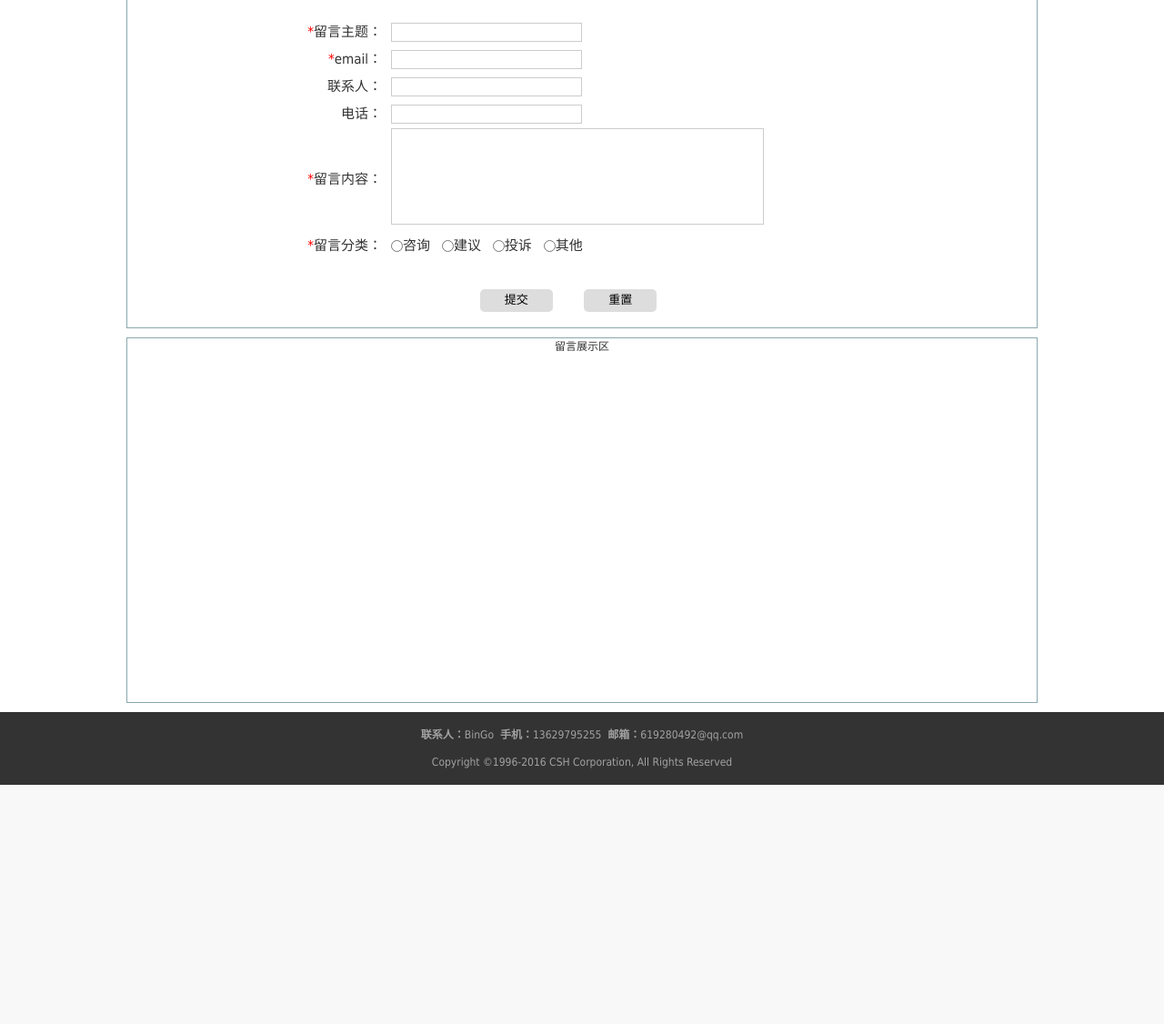
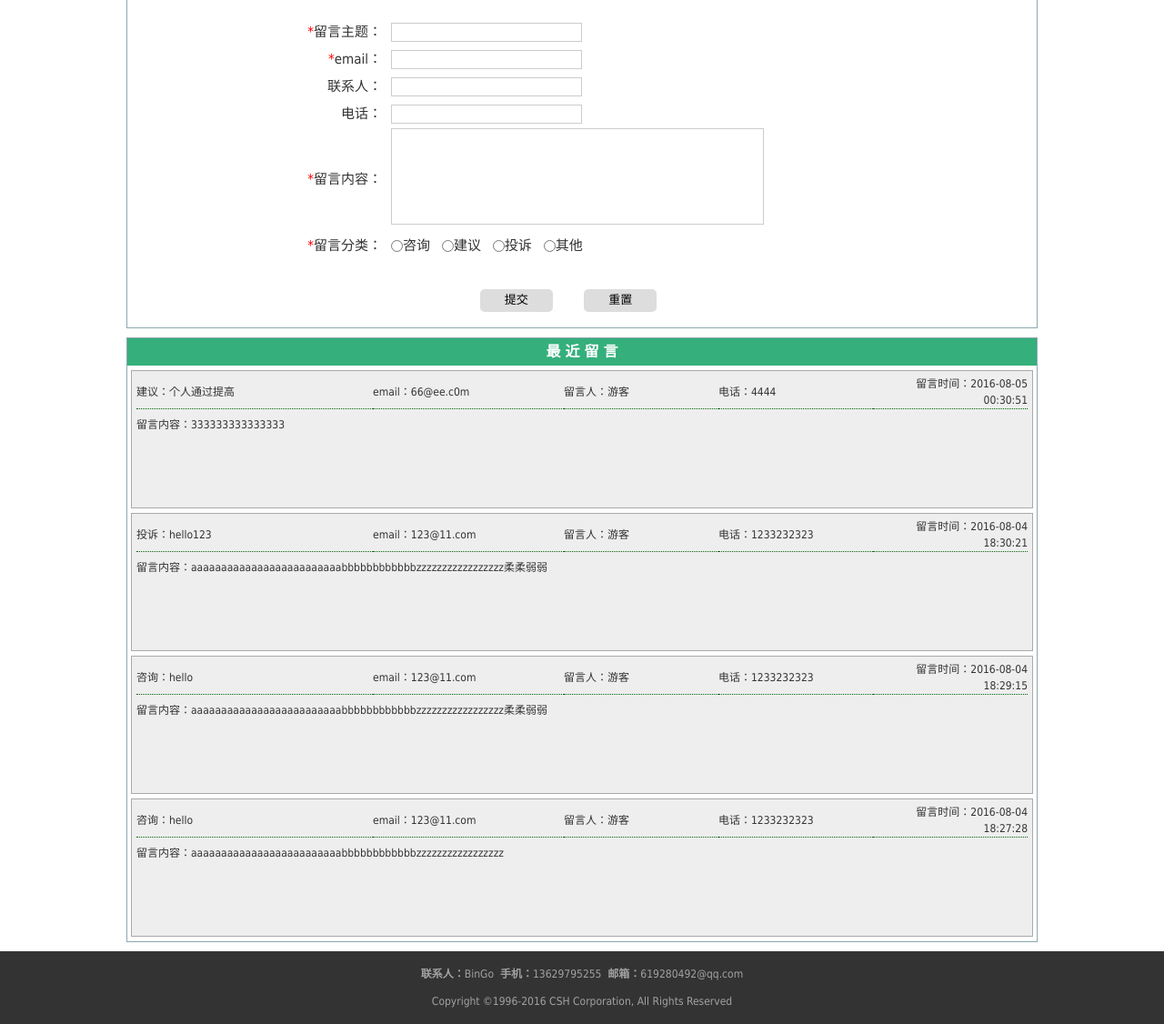
Before and after one commit to boyyb/cq_csh, a PHP site: page /1_csh/ in a window 1280 px wide. Shown: the part 83-1209 px from the top of the page at 91% size. Before the commit the page ends 946 px from the top, so only its background shows below. Run offline with PHP 8.4, Linux system fonts and the light colour scheme; data comes from the database, SQL or seed files in the repository.

Commit message:
08051106

```diff
--- a/public/css/style.css
+++ b/public/css/style.css
@@ -308,12 +308,6 @@ a.menu:hover{color:white;text-decoration:none;background:#333;}
     padding-top: 20px;
     font-size:15px;
 }
-#zxly_show{
-    width:1000px;
-    height:400px;
-    border:1px solid #8ba8af;
-    margin:10px auto;
-}
 #zxly_message table input{
     font-size: 13px;
     padding: 2px 4px;
@@ -337,6 +331,28 @@ a.menu:hover{color:white;text-decoration:none;background:#333;}
     cursor: pointer;
     margin-right:30px;
 }
+#zxly_show{
+    width:1000px;
+    border:1px solid #8ba8af;
+    margin:10px auto;
+    padding-bottom:5px;
+}
+#zxly_show_title{
+    background: #35af7c;
+}
+.zxly_show_box{
+    width:98%;
+    min-height:140px;
+    border:1px darkgray solid;
+    margin:5px auto 0;
+    padding:5px;
+    background: #eeeeef;
+}
+.zxly_show_box .td_content{
+    padding:8px 0;
+    border-top: 1px dotted darkgreen;
+}
+
 /*****************************************联系我们样式**************************************/
 #lxwm_container{
     width:1000px;
--- a/public/js/zxly.js
+++ b/public/js/zxly.js
@@ -48,7 +48,7 @@ $(document).ready(function(){
             {"topic":topic,"email":email,"name":name,"phone":phone,"content":content,"type":type},
             function(data){
                 if(data=="ok"){
-                    $('#errorMsg').css('color','green').html("提交成功！");
+                    $('#errorMsg').css('color','green').html("提交成功！请等待审核通过。");
                     $('#zxly_message input[type=reset]').click();
                 }else{
                     $('#errorMsg').css('color','red').html("提交失败！");
--- a/zxly/index.html
+++ b/zxly/index.php
@@ -1,3 +1,10 @@
+<?php
+require_once '../public/class/db.class.php';
+$db = new DB();
+$data = $db -> getAll('message','*','',"time desc","0,10");
+
+?>
+
 <!DOCTYPE html>
 <html lang="en">
 <head>
@@ -109,7 +116,25 @@
 
    </div>
    <div id="zxly_show">
-       留言展示区
+       <div id="zxly_show_title" class="box_title">最&nbsp;近&nbsp;留&nbsp;言</div>
+       <?php foreach($data as $k=>$v){?>
+       <div class="zxly_show_box">
+           <table width="100%" align="center" >
+               <tr height="30">
+                   <td align="left" width="260"><?php echo $v['type'],'：',$v['topic'];?></td>
+                   <td align="left" width="210">email：<?php echo $v['email'];?></td>
+                   <td align="left" width="170">留言人：<?php echo $v['name'];?></td>
+                   <td align="left" width="170">电话：<?php echo $v['phone'];?></td>
+                   <td align="right">留言时间：<?php echo date('Y-m-d H:i:s',$v['time']);?></td>
+               </tr>
+               <tr height="100">
+                   <td colspan="5" align="left" valign="top" class="td_content">
+                       <span>留言内容：<?php echo $v['content'];?></span>
+                   </td>
+               </tr>
+           </table>
+       </div>
+       <?php }?>
    </div>
 
 
```
